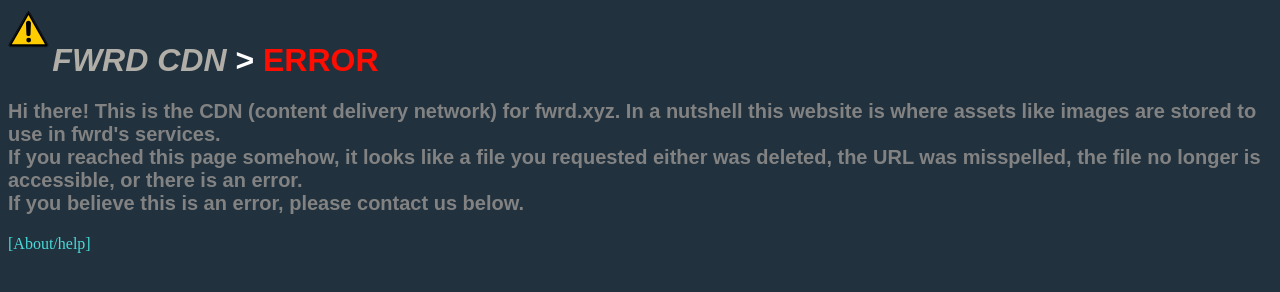
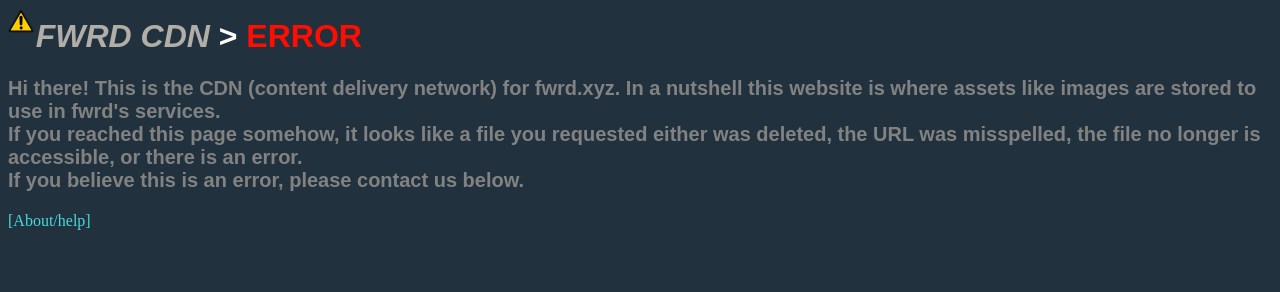
Before and after one commit to BurntToasters/fwrd-central, a plain HTML site: page 404.html in a window 1280 px wide. Drawn offline with Linux system fonts and the light colour scheme.

Commit message:
fix asset height

```diff
--- a/404.html
+++ b/404.html
@@ -26,7 +26,7 @@
         </style>
 </head>
 <body style="background-color:#21323e;">
-  <h1 style="font-family:arial; color:rgb(177, 173, 167)"><img src="/assets/warning.svg" height="8%"><b><i>FWRD CDN </i><span style="color:white"> > </span><span style="color:rgb(255, 13, 0); font-family:arial;"> ERROR </span></b></h1>
+  <h1 style="font-family:arial; color:rgb(177, 173, 167)"><img src="/assets/warning.svg" height="5%"><b><i>FWRD CDN </i><span style="color:white"> > </span><span style="color:rgb(255, 13, 0); font-family:arial;"> ERROR </span></b></h1>
     <p style="font-family:arial; font-size:20px; color:rgb(130, 130, 130);"><b>Hi there! This is the CDN (content delivery network) for fwrd.xyz. In a nutshell this website is where assets like images are stored to use in
       fwrd's services.
       <br>If you reached this page somehow, it looks like a file you requested either was deleted, the URL was misspelled, the file no longer is accessible, or there is an error.
```
